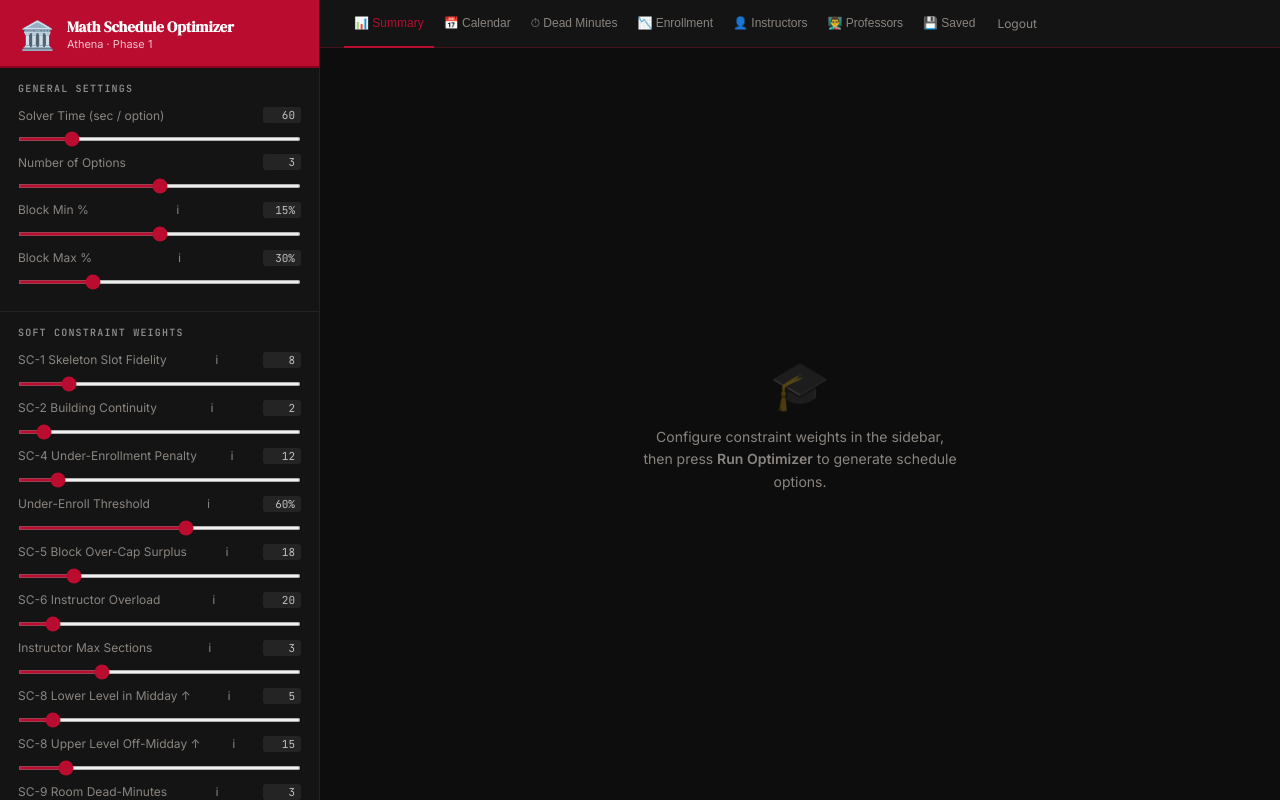
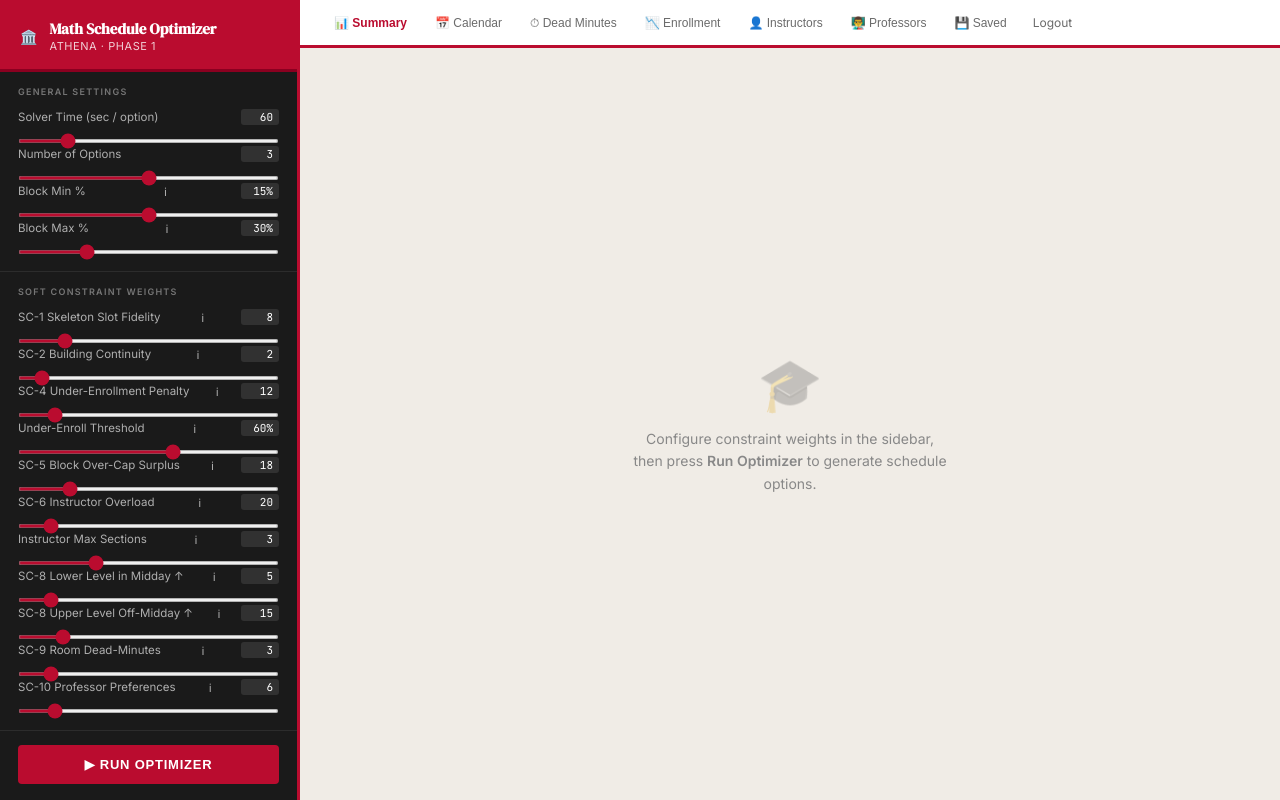
Before and after one commit to jhn02222/Scheduling-Clone, a Django app: page / in a window 1280 px wide. Run offline with Django 5.2, Linux system fonts and the light colour scheme; the visitor is signed in with stand-in values (Sample User, id 1).

Commit message:
style: UGA light theme redesign

```diff
--- a/athena/optimizer/templates/optimizer/index.html
+++ b/athena/optimizer/templates/optimizer/index.html
@@ -14,76 +14,76 @@
 :root {
   --uga-red:        #BA0C2F;
   --uga-red-dark:   #8B0020;
-  --uga-red-glow:   rgba(186,12,47,0.25);
-  --uga-black:      #0D0D0D;
-  --uga-silver:     #C0C0C0;
-  --panel-bg:       #141414;
-  --panel-border:   rgba(186,12,47,0.30);
-  --surface:        #1C1C1C;
-  --surface-2:      #242424;
-  --text:           #F0EDE8;
-  --text-muted:     #8A8580;
-  --accent-green:   #22c55e;
-  --accent-amber:   #f59e0b;
-  --accent-red:     #ef4444;
-  --radius:         6px;
-  --sidebar-w:      320px;
-}
-
-html, body { height: 100%; background: var(--uga-black); color: var(--text);
-             font-family: 'Inter', sans-serif; font-size: 14px; overflow: hidden; }
+  --uga-red-glow:   rgba(186,12,47,0.20);
+  --uga-black:      #1a1a1a;
+  --uga-silver:     #6B6B6B;
+  --panel-bg:       #ffffff;
+  --panel-border:   rgba(186,12,47,0.20);
+  --surface:        #f7f5f2;
+  --surface-2:      #ede9e4;
+  --text:           #1a1a1a;
+  --text-muted:     #6B6B6B;
+  --accent-green:   #1a7a3c;
+  --accent-amber:   #c47b00;
+  --accent-red:     #BA0C2F;
+  --radius:         4px;
+  --sidebar-w:      300px;
+}
+
+html, body {
+  height: 100%; background: #f0ece6; color: var(--text);
+  font-family: 'Inter', sans-serif; font-size: 14px; overflow: hidden;
+}
 
 /* ── Layout ──────────────────────────────────────────────────────────── */
 #shell { display: grid; grid-template-columns: var(--sidebar-w) 1fr; height: 100vh; }
 
 /* ── Sidebar ─────────────────────────────────────────────────────────── */
 #sidebar {
-  background: var(--panel-bg);
-  border-right: 1px solid var(--panel-border);
+  background: #1a1a1a;
+  border-right: 3px solid var(--uga-red);
   display: flex; flex-direction: column;
   overflow-y: auto; overflow-x: hidden;
 }
 
 #sidebar-header {
   background: var(--uga-red);
-  padding: 18px 20px 14px;
-  border-bottom: 2px solid var(--uga-red-dark);
+  padding: 20px 20px 16px;
+  border-bottom: 3px solid var(--uga-red-dark);
   display: flex; align-items: center; gap: 12px;
   position: sticky; top: 0; z-index: 10;
 }
-#sidebar-header .bulldog { font-size: 28px; }
 #sidebar-header h1 {
   font-family: 'DM Serif Display', serif;
-  font-size: 15px; line-height: 1.2;
-  color: #fff;
-}
-#sidebar-header h1 span { display: block; font-size: 11px; font-family: 'Inter', sans-serif;
-                           opacity: .75; font-weight: 400; margin-top: 2px; }
+  font-size: 15px; line-height: 1.2; color: #fff;
+}
+#sidebar-header h1 span {
+  display: block; font-size: 11px; font-family: 'Inter', sans-serif;
+  opacity: .8; font-weight: 400; margin-top: 2px;
+  letter-spacing: .05em; text-transform: uppercase;
+}
 
 .sidebar-section {
   padding: 14px 18px;
-  border-bottom: 1px solid rgba(255,255,255,0.06);
+  border-bottom: 1px solid rgba(255,255,255,0.08);
 }
 .sidebar-section h2 {
-  font-family: 'JetBrains Mono', monospace;
-  font-size: 10px; letter-spacing: .12em; text-transform: uppercase;
-  color: var(--uga-silver); margin-bottom: 12px; opacity: .7;
-}
-
-.field { margin-bottom: 10px; }
+  font-family: 'Inter', sans-serif;
+  font-size: 9px; letter-spacing: .14em; text-transform: uppercase;
+  color: rgba(255,255,255,0.4); margin-bottom: 12px; font-weight: 600;
+}
 .field label {
   display: flex; justify-content: space-between; align-items: center;
-  font-size: 12px; color: var(--text-muted); margin-bottom: 4px;
+  font-size: 11.5px; color: rgba(255,255,255,0.65); margin-bottom: 4px;
 }
 .field label .val {
   font-family: 'JetBrains Mono', monospace;
-  font-size: 11px; color: var(--uga-silver);
-  background: var(--surface-2); padding: 1px 6px; border-radius: 3px;
+  font-size: 11px; color: #fff;
+  background: rgba(255,255,255,0.1); padding: 1px 6px; border-radius: 3px;
   min-width: 38px; text-align: right;
 }
 .field input[type=range] {
-  width: 100%; accent-color: var(--uga-red); cursor: pointer;
-  height: 4px;
+  width: 100%; accent-color: var(--uga-red); cursor: pointer; height: 4px;
 }
 .field input[type=number] {
   width: 100%; background: var(--surface-2); border: 1px solid rgba(255,255,255,0.1);
@@ -97,20 +97,20 @@ html, body { height: 100%; background: var(--uga-black); color: var(--text);
   width: calc(100% - 36px);
   background: var(--uga-red);
   color: #fff; border: none; border-radius: var(--radius);
-  padding: 11px; font-size: 13px; font-weight: 600; cursor: pointer;
+  padding: 12px; font-size: 13px; font-weight: 700; cursor: pointer;
   display: flex; align-items: center; justify-content: center; gap: 8px;
   transition: background .2s, box-shadow .2s;
-  letter-spacing: .04em;
-}
-#run-btn:hover { background: var(--uga-red-dark); box-shadow: 0 0 18px var(--uga-red-glow); }
+  letter-spacing: .06em; text-transform: uppercase;
+}
+#run-btn:hover { background: var(--uga-red-dark); box-shadow: 0 4px 12px rgba(186,12,47,0.4); }
 #run-btn:disabled { opacity: .5; cursor: not-allowed; }
 
 #log-box {
-  font-family: 'JetBrains Mono', monospace; font-size: 11px;
-  color: #6B7280; background: #0A0A0A; border-radius: var(--radius);
+  font-family: 'JetBrains Mono', monospace; font-size: 10.5px;
+  color: rgba(255,255,255,0.5); background: #0f0f0f; border-radius: var(--radius);
   padding: 10px; margin: 0 18px 16px;
   min-height: 72px; max-height: 130px; overflow-y: auto;
-  border: 1px solid rgba(255,255,255,0.05);
+  border: 1px solid rgba(255,255,255,0.08);
   white-space: pre-wrap; line-height: 1.6;
 }
 #log-box .ok  { color: var(--accent-green); }
@@ -122,27 +122,25 @@ html, body { height: 100%; background: var(--uga-black); color: var(--text);
 }
 
 #topbar {
-  background: var(--panel-bg); border-bottom: 1px solid var(--panel-border);
-  padding: 0 24px;
+  background: #fff;
+  border-bottom: 3px solid var(--uga-red);
+  padding: 0 20px;
   display: flex; align-items: center; gap: 0;
   flex-shrink: 0; height: 48px;
-}
-#topbar h2 {
-  font-family: 'DM Serif Display', serif;
-  font-size: 18px; color: var(--text);
-  margin-right: auto; padding-right: 24px;
+  box-shadow: 0 2px 8px rgba(0,0,0,0.08);
 }
 
 .tab-btn {
-  height: 48px; padding: 0 10px;
-  background: none; border: none; border-bottom: 2px solid transparent;
-  color: var(--text-muted); font-size: 12px; cursor: pointer;
-  display: flex; align-items: center; gap: 6px;
+  height: 48px; padding: 0 14px;
+  background: none; border: none; border-bottom: 3px solid transparent;
+  color: #6B6B6B; font-size: 12px; cursor: pointer;
+  display: flex; align-items: center; gap: 5px;
   transition: color .15s, border-color .15s;
-  white-space: nowrap;
-}
-.tab-btn:hover    { color: var(--text); }
-.tab-btn.active   { color: var(--uga-red); border-bottom-color: var(--uga-red); }
+  white-space: nowrap; font-weight: 500;
+  margin-bottom: -3px;
+}
+.tab-btn:hover { color: var(--uga-red); }
+.tab-btn.active { color: var(--uga-red); border-bottom-color: var(--uga-red); font-weight: 600; }
 
 #opt-selector {
   margin-left: auto; display: flex; align-items: center; gap: 8px;
@@ -310,23 +313,19 @@ html, body { height: 100%; background: var(--uga-black); color: var(--text);
 .leg-dot { width: 10px; height: 10px; border-radius: 2px; flex-shrink: 0; }
 
 /* ── Placeholder ─────────────────────────────────────────────────────── */
+#content-area { flex: 1; overflow-y: auto; padding: 20px 24px; background: #f0ece6; }
+
 #placeholder {
   display: flex; flex-direction: column; align-items: center; justify-content: center;
-  height: 100%; color: var(--text-muted); gap: 12px; text-align: center;
-  padding: 40px;
-}
-#placeholder .icon { font-size: 48px; opacity: .3; }
-#placeholder p { max-width: 320px; line-height: 1.6; }
-
-/* ── Scrollbar ───────────────────────────────────────────────────────── */
-::-webkit-scrollbar { width: 6px; height: 6px; }
-::-webkit-scrollbar-track { background: transparent; }
-::-webkit-scrollbar-thumb { background: #333; border-radius: 3px; }
-
-/* ── Section title ───────────────────────────────────────────────────── */
+  height: 100%; color: #aaa; gap: 12px; text-align: center; padding: 40px;
+}
+#placeholder .icon { font-size: 52px; opacity: .25; }
+#placeholder p { max-width: 320px; line-height: 1.6; color: #888; }
+
 .section-title {
   font-family: 'DM Serif Display', serif;
-  font-size: 15px; color: var(--text); margin-bottom: 12px; margin-top: 18px;
+  font-size: 16px; color: var(--uga-red); margin-bottom: 12px; margin-top: 18px;
+  border-bottom: 1px solid #e0d8d0; padding-bottom: 6px;
 }
 .section-title:first-child { margin-top: 0; }
 
@@ -381,6 +381,11 @@ html, body { height: 100%; background: var(--uga-black); color: var(--text);
 }
 .prof-cal-event .pce-course { font-weight: 600; color: #0f172a; }
 .prof-cal-event .pce-room { color: #334155; font-size: 10px; }
+
+::-webkit-scrollbar { width: 6px; height: 6px; }
+::-webkit-scrollbar-track { background: #f0ece6; }
+::-webkit-scrollbar-thumb { background: #c9bfb5; border-radius: 3px; }
+::-webkit-scrollbar-thumb:hover { background: var(--uga-red); }
 </style>
 </head>
 <body>
```
Also changed, not shown: other parts of athena/optimizer/templates/optimizer/index.html (+31 -25 lines).
